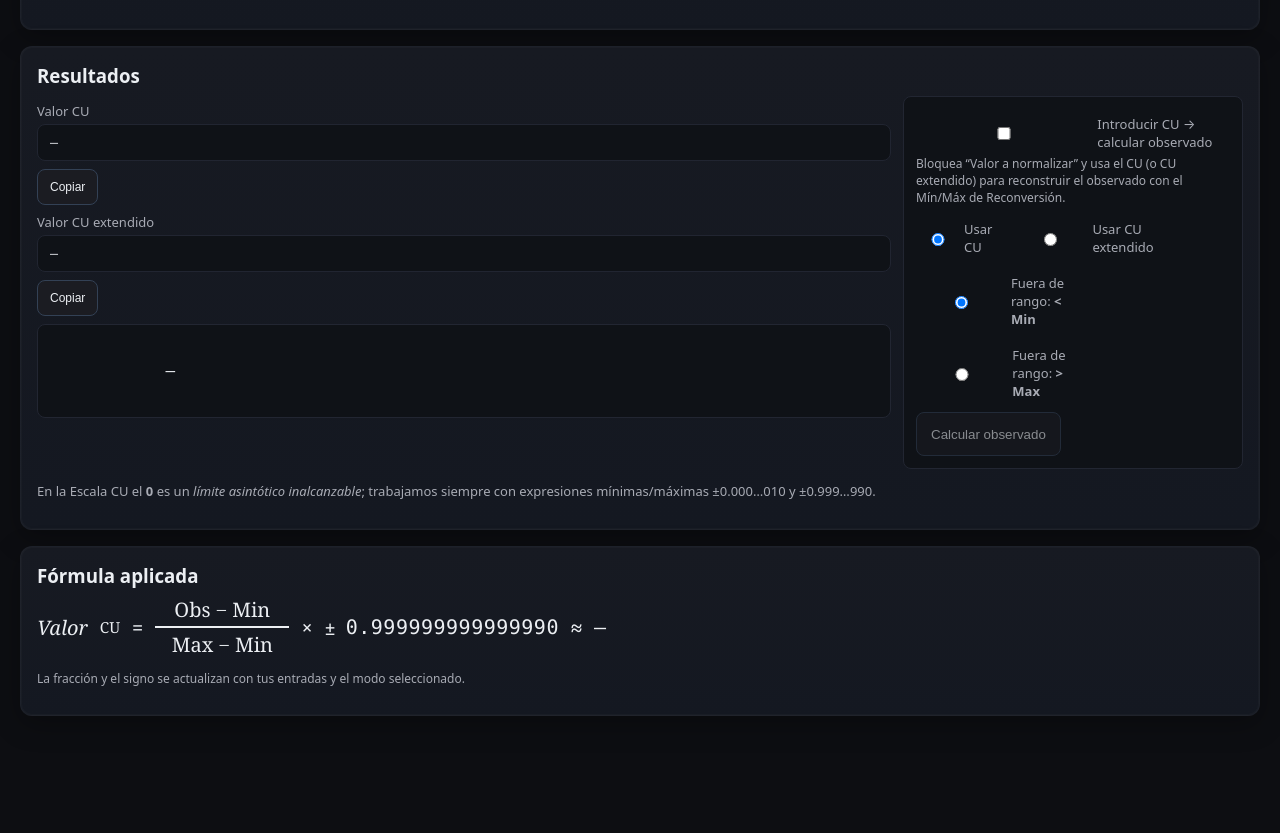
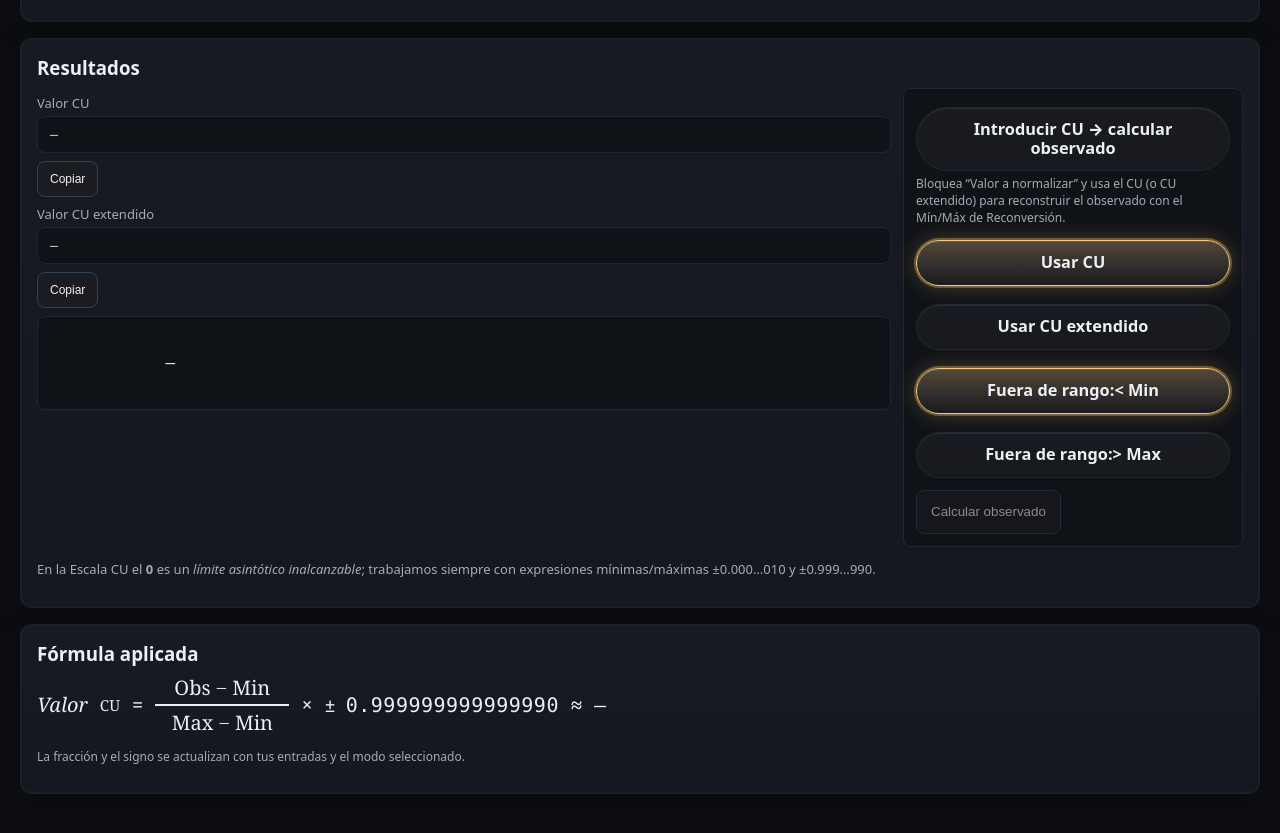
Before and after one commit to AceOptimeFlows/NormalizaCoherente, a plain HTML site: page index.html in a window 1280 px wide. Shown: the part 985-1818 px from the top of the page. Drawn offline with Linux system fonts and the light colour scheme.

Commit message:
Added best UI (no more checks)

```diff
--- a/index.html
+++ b/index.html
@@ -72,11 +72,13 @@
     <section class="card">
       <h3 data-i18n="mode.title">Modo</h3>
       <div class="row">
-        <label class="switch">
+        <!-- ✅ ahora estilo “botón” -->
+        <label class="switch toggle">
           <input type="radio" name="mode" id="modeEP" checked>
           <span data-i18n="mode.epLabel"> Estructural Puro </span>
         </label>
-        <label class="switch">
+        <!-- ✅ ahora estilo “botón” -->
+        <label class="switch toggle">
           <input type="radio" name="mode" id="modeNR">
           <span data-i18n="mode.nrLabel"> Normalizado por Referencia </span>
         </label>
@@ -248,7 +250,8 @@
         <!-- DCHA: MODO INVERSO -->
         <div>
           <div class="inverse-box">
-            <label class="switch">
+            <!-- ✅ ahora estilo “botón” -->
+            <label class="switch toggle">
               <input type="checkbox" id="invMode">
               <span data-i18n="inverse.title"><strong>Introducir CU → calcular observado</strong></span>
             </label>
@@ -257,22 +260,26 @@
             </div>
 
             <div class="row mt8">
-              <label class="switch">
+              <!-- ✅ ahora estilo “botón” -->
+              <label class="switch toggle">
                 <input type="radio" name="invSource" id="invFromCU" checked>
                 <span data-i18n="inverse.useCU">Usar CU</span>
               </label>
-              <label class="switch">
+              <!-- ✅ ahora estilo “botón” -->
+              <label class="switch toggle">
                 <input type="radio" name="invSource" id="invFromCUExt">
                 <span data-i18n="inverse.useCUExt">Usar CU extendido</span>
               </label>
             </div>
 
             <div class="row mt8" id="invSideRow" hidden>
-              <label class="switch">
+              <!-- ✅ ahora estilo “botón” -->
+              <label class="switch toggle">
                 <input type="radio" name="invSide" id="invSideBelow" checked>
                 <span data-i18n="inverse.sideBelow">Fuera de rango: <strong>&lt; Min</strong></span>
               </label>
-              <label class="switch">
+              <!-- ✅ ahora estilo “botón” -->
+              <label class="switch toggle">
                 <input type="radio" name="invSide" id="invSideAbove">
                 <span data-i18n="inverse.sideAbove">Fuera de rango: <strong>&gt; Max</strong></span>
               </label>
--- a/styles.css
+++ b/styles.css
@@ -686,6 +686,116 @@ input.is-locked{
 
 .grow{flex:1}
 
+/* ============================================================
+   ✅ NUEVO: “switches” como botones (radio/checkbox sin checks)
+   (solo cuando el label tenga class="toggle")
+   ============================================================ */
+.switch.toggle{
+  position:relative;
+  display:block;               /* el “botón” manda */
+  flex:1 1 160px;              /* permite 2 en el panel inverso (340px) */
+  margin-right:0;
+}
+
+.switch.toggle > input{
+  position:absolute;
+  left:0;
+  top:0;
+  width:1px;
+  height:1px;
+  opacity:0;
+  pointer-events:none;
+  margin:0;
+}
+
+.switch.toggle > span{
+  width:100%;
+  display:flex;
+  align-items:center;
+  justify-content:center;
+  text-align:center;
+
+  padding:12px 14px;
+  min-height:46px;
+
+  border-radius:999px;
+  border:1px solid var(--input-border);
+
+  background:
+    linear-gradient(
+      180deg,
+      color-mix(in oklab, var(--chip) 88%, var(--surface2)),
+      color-mix(in oklab, var(--chip) 70%, var(--surface2))
+    );
+
+  color:var(--text);
+  font-weight:800;
+  font-size:clamp(0.92rem, 3.4vw, 1.02rem);
+  line-height:1.15;
+
+  cursor:pointer;
+  user-select:none;
+
+  box-shadow:
+    inset 0 1px 0 rgba(255,255,255,0.08);
+
+  transition:
+    background .2s ease,
+    border-color .2s ease,
+    box-shadow .2s ease,
+    transform .12s ease,
+    filter .2s ease;
+}
+
+.switch.toggle:hover > span{
+  border-color: color-mix(in oklab, var(--accent) 60%, var(--input-border));
+  background:
+    linear-gradient(
+      180deg,
+      color-mix(in oklab, var(--chip) 82%, var(--accent) 18%),
+      color-mix(in oklab, var(--chip) 68%, var(--accent) 12%)
+    );
+  transform:translateY(-1px);
+  filter:brightness(1.03);
+}
+
+.switch.toggle:active > span{
+  transform:translateY(0);
+  filter:brightness(0.99);
+}
+
+.switch.toggle > input:focus-visible + span{
+  outline:3px solid color-mix(in oklab, var(--accent) 55%, white);
+  outline-offset:2px;
+}
+
+.switch.toggle > input:checked + span{
+  border-color: color-mix(in oklab, var(--accent) 85%, white);
+  background:
+    linear-gradient(
+      180deg,
+      color-mix(in oklab, var(--chip) 70%, var(--accent) 30%),
+      color-mix(in oklab, var(--chip) 84%, var(--surface2))
+    );
+  box-shadow:
+    0 0 0 2px color-mix(in oklab, var(--accent) 35%, transparent),
+    0 0 22px color-mix(in oklab, var(--accent) 28%, transparent),
+    inset 0 1px 0 rgba(255,255,255,0.10);
+}
+
+.switch.toggle > input:disabled + span{
+  opacity:.55;
+  cursor:not-allowed;
+  transform:none;
+  filter:none;
+  box-shadow:
+    inset 0 1px 0 rgba(255,255,255,0.06);
+}
+
+.switch.toggle > span strong{
+  font-weight:900;
+}
+
 /* Grid de idioma */
 .lang-grid{
   display:grid;
@@ -741,6 +851,10 @@ input.is-locked{
   .switch{
     margin-right:0;
     margin-bottom:8px;
+  }
+  /* ✅ evita “doble” espacio en los toggles (ya hay gap en .row) */
+  .switch.toggle{
+    margin-bottom:0;
   }
 }
 
@@ -981,6 +1095,11 @@ select{
   .tiny{font-size:11px}
   .formula{font-size:1.1rem}
   .cu-ext-rich{font-size:0.85rem}
+
+  /* ✅ aún más “touch friendly” */
+  .switch.toggle > span{
+    min-height:54px;
+  }
 }
 
 /* === FOOTER estilo OptimeFlow(s) (compacto como ensaYOnesa) === */
--- a/sw.js
+++ b/sw.js
@@ -1,4 +1,4 @@
-const CACHE_NAME = 'NormalizaCoherente.v1.0_03-03-2026_pwa-offline';
+const CACHE_NAME = 'NormalizaCoherente.v1.0.0_03-03-2026_pwa-offline';
 
 // Precache: todo lo necesario para que la app funcione 100% offline
 const ASSETS = [
```
Also changed, not shown: manifest.webmanifest.
